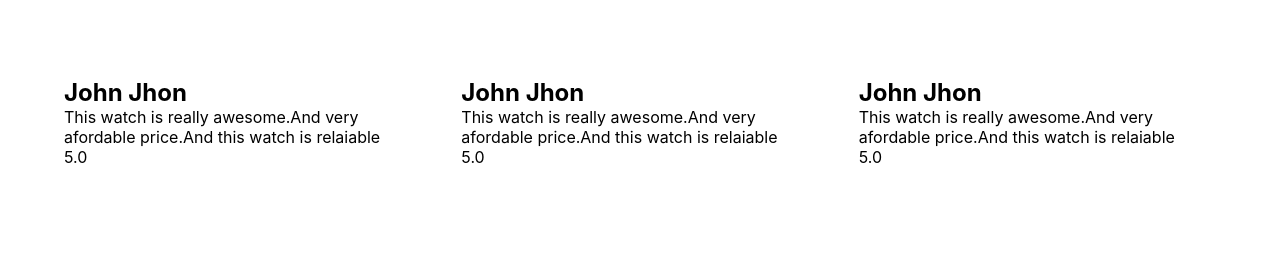
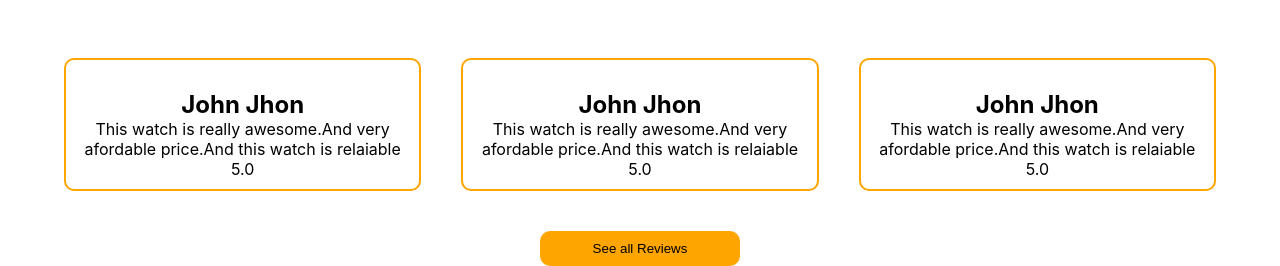
Before and after one commit to majedulhaque1/product-analysis-website, a React (Create React App) app: page / in a window 1280 px wide. Shown: the part 851-1117 px from the top of the page. Before the commit the page ends 1018 px from the top, so only its background shows below. Built offline with nearby package versions, Linux system fonts and the light colour scheme.

Commit message:
custom hooks and customer review section done

```diff
--- a/src/Components/CustomerReview/CustomerReview.css
+++ b/src/Components/CustomerReview/CustomerReview.css
@@ -0,0 +1,5 @@
+.reviewitem-card{
+    border: 2px solid orange;
+    border-radius: 10px;
+    padding: 10px;
+}
--- a/src/Components/CustomerReview/CustomerReview.js
+++ b/src/Components/CustomerReview/CustomerReview.js
@@ -1,4 +1,5 @@
 import React from 'react';
+import './CustomerReview.css';
 
 const CustomerReview = ({reviewItem}) => {
     const {name, img, review, rating} = reviewItem;
--- a/src/Components/CustomersReviews/CustomerReviews.css
+++ b/src/Components/CustomersReviews/CustomerReviews.css
@@ -1,7 +1,20 @@
+.customerreview-container{
+    width: 100%;
+    text-align: center;
+}
+.customerreview-container button{
+    width: 200px;
+    margin: 0 auto;
+    background-color: orange;
+    border: 0;
+    border-radius: 10px;
+    padding: 10px 20px;
+}
 .customerreview-card{
     width: 90%;
     margin: 0 auto;
     display: grid;
     grid-template-columns: repeat(3, 1fr);
     gap: 40px;
+    margin-bottom: 40px;
 }
--- a/src/Components/CustomersReviews/CustomerReviews.js
+++ b/src/Components/CustomersReviews/CustomerReviews.js
@@ -1,16 +1,24 @@
 import useReview from '../../hooks/useReview';
 import './CustomerReviews.css';
 import CustomerReview from '../CustomerReview/CustomerReview';
+import { useNavigate } from 'react-router-dom';
 
 const CustomerReviews = () => {
     const [reviews, setReviews] = useReview();
-    const customerReview = reviews.slice(0,3);
+    const customerReview = reviews.slice(0, 3);
+    const navigate = useNavigate();
+    const getAllReviews = () => {
+        navigate('/reviews');
+    }
     return (
-        <div>
+        <div className='customerreview-container'>
             <div className='customerreview-card'>
                 {
                     customerReview.map(reviewItem => <CustomerReview key={reviewItem.id} reviewItem={reviewItem}></CustomerReview>)
                 }
+            </div>
+            <div>
+                <button onClick={getAllReviews}>See all Reviews</button>
             </div>
         </div>
     );
```
